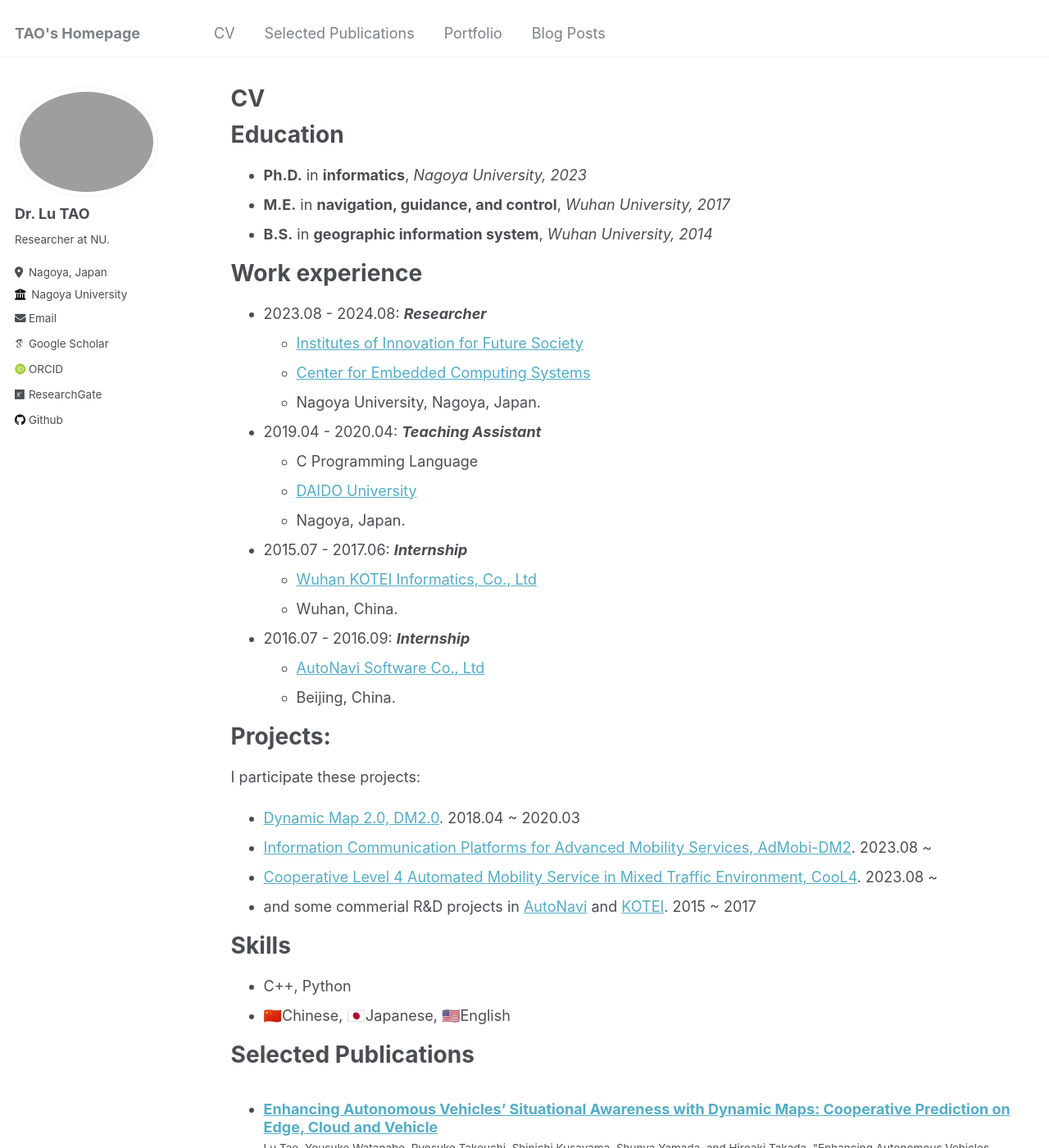
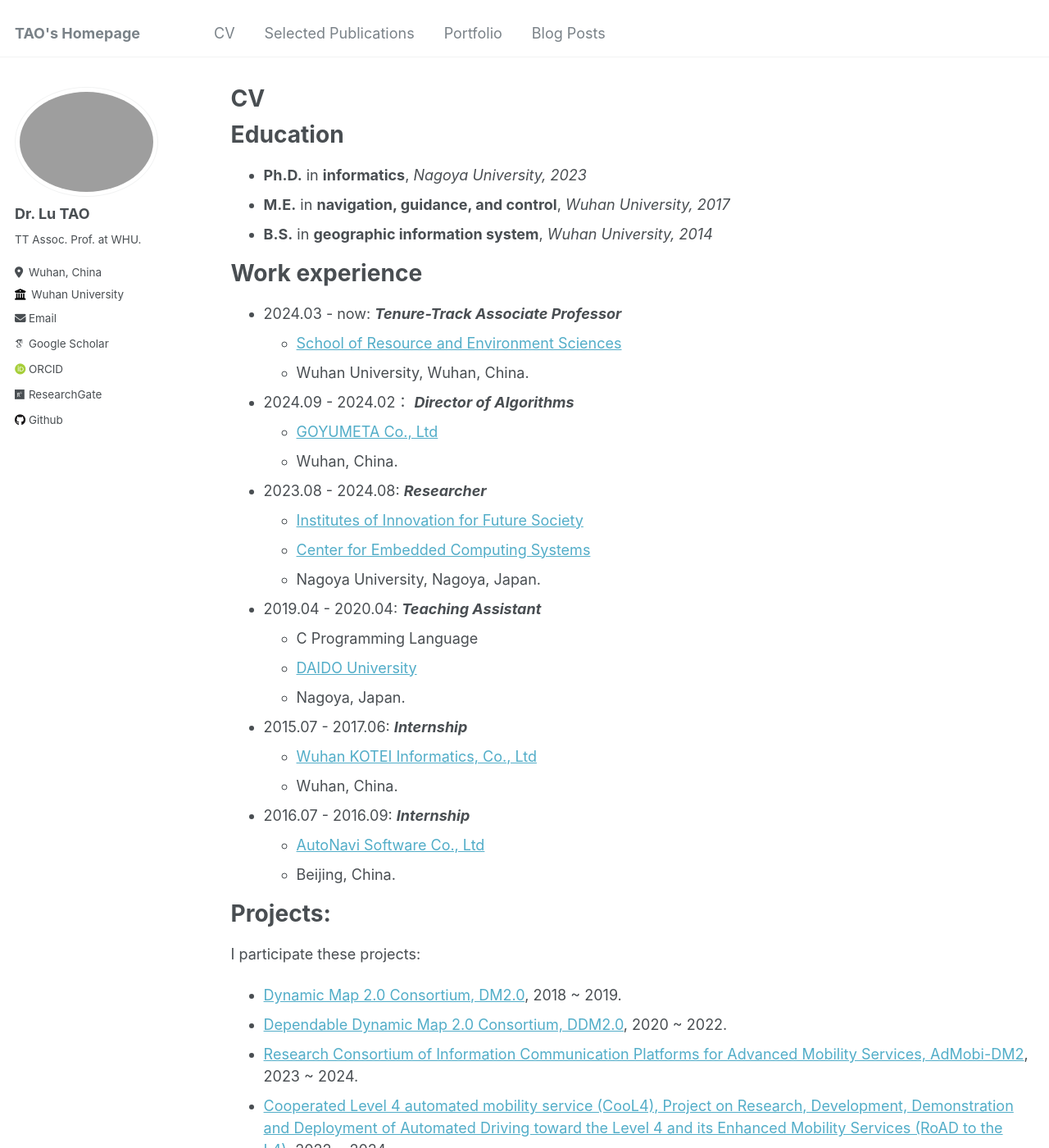
Before and after one commit to LuTaonuwhu/LuTaonuwhu.github.io, a Jekyll site: the page built from _pages/cv.md, in a window 1280 px wide and 1400 px high. Shown: the whole window at 82% size. Built offline with Jekyll 4.4.1, drawn with Linux system fonts in a browser that asks for light colours; emoji names are drawn with the system emoji font; some web fonts are replaced; some of the changed text lies outside the part shown.

Commit message:
update whu info

```diff
--- a/_config.yml
+++ b/_config.yml
@@ -17,7 +17,7 @@ locale                   : "en-US"
 title                    : "TAO's Homepage"
 title_separator          : "-"
 name                     : &name "Lu TAO"
-description              : &description "Researcher at Nagoya University"
+description              : &description "TT Assoc. Prof. at WHU"
 url                      : https://lutaonuwhu.github.io # the base hostname & protocol for your site e.g. "https://mmistakes.github.io"
 baseurl                  : "" # the subpath of your site, e.g. "/blog"
 repository               : "lutaonuwhu/lutaonuwhu.github.io"
@@ -30,9 +30,9 @@ author:
   avatar           : "tao1.jpg"
   name             : "Dr. Lu TAO"
   pronouns         : # example: "she/her"
-  bio              : "Researcher at NU."
-  location         : "Nagoya, Japan"
-  employer         : "Nagoya University"
+  bio              : "TT Assoc. Prof. at WHU."
+  location         : "Wuhan, China"
+  employer         : "Wuhan University"
   uri              : # URL
   email            : "ltao@whu.edu.cn"
 
--- a/_pages/cv.md
+++ b/_pages/cv.md
@@ -19,6 +19,14 @@ Education
 
 Work experience
 ======
+* 2024.03 - now: ***Tenure-Track Associate Professor***
+  * [School of Resource and Environment Sciences](https://sres.whu.edu.cn/)
+  * Wuhan University, Wuhan, China.
+
+* 2024.09 - 2024.02： ***Director of Algorithms***
+  * [GOYUMETA Co., Ltd](https://www.goyumeta.com/en/)
+  * Wuhan, China.
+
 * 2023.08 - 2024.08: ***Researcher***
   * [Institutes of Innovation for Future Society](https://www.mirai.nagoya-u.ac.jp/)
   * [Center for Embedded Computing Systems](https://www.nces.i.nagoya-u.ac.jp/index.html)
@@ -40,9 +48,10 @@ Work experience
 Projects:
 ======
 I participate these projects:
-* [Dynamic Map 2.0, DM2.0](https://www.nces.i.nagoya-u.ac.jp/dm2/index.html). 2018.04 ~ 2020.03
-* [Information Communication Platforms for Advanced Mobility Services, AdMobi-DM2](https://www.nces.i.nagoya-u.ac.jp/admobi-dm2/index.html). 2023.08 ~
-* [Cooperative Level 4 Automated Mobility Service in Mixed Traffic Environment, CooL4](https://www.road-to-the-l4.go.jp/activity/theme04/). 2023.08 ~
+* [Dynamic Map 2.0 Consortium, DM2.0](https://www.nces.i.nagoya-u.ac.jp/dm2/index.html), 2018 ~ 2019.
+* [Dependable Dynamic Map 2.0 Consortium, DDM2.0]( https://www.nces.i.nagoya-u.ac.jp/ddm2/index.html), 2020 ~ 2022.
+* [Research Consortium of Information Communication Platforms for Advanced Mobility Services, AdMobi-DM2](https://www.nces.i.nagoya-u.ac.jp/admobi-dm2/index.html), 2023 ~ 2024.
+* [Cooperated Level 4 automated mobility service (CooL4), Project on Research, Development, Demonstration and Deployment of Automated Driving toward the Level 4 and its Enhanced Mobility Services (RoAD to the L4)](https://www.road-to-the-l4.go.jp). 2022 ~ 2024.
 * and some commerial R&D projects in [AutoNavi](https://mobile.amap.com/) and [KOTEI](http://www.kotei-info.com/). 2015 ~ 2017
 
 Skills
```
Also changed, not shown: _pages/about.md (+5 -3 lines).
